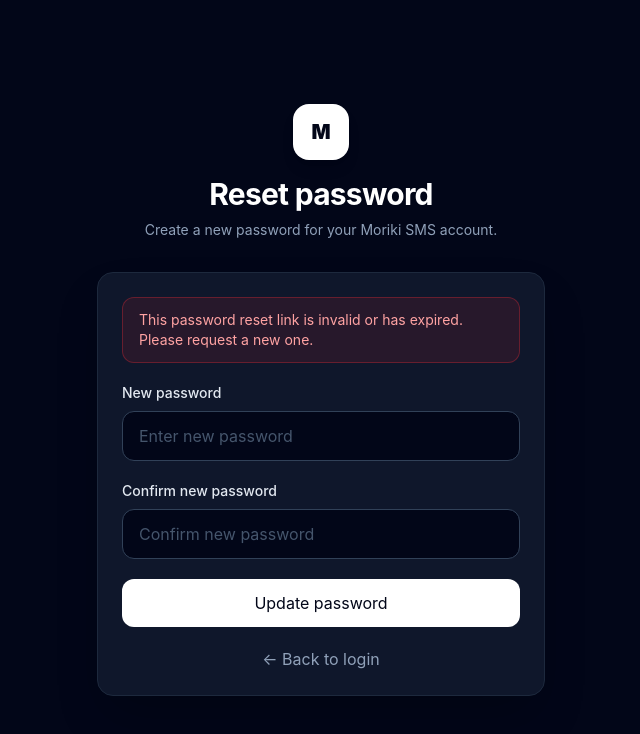
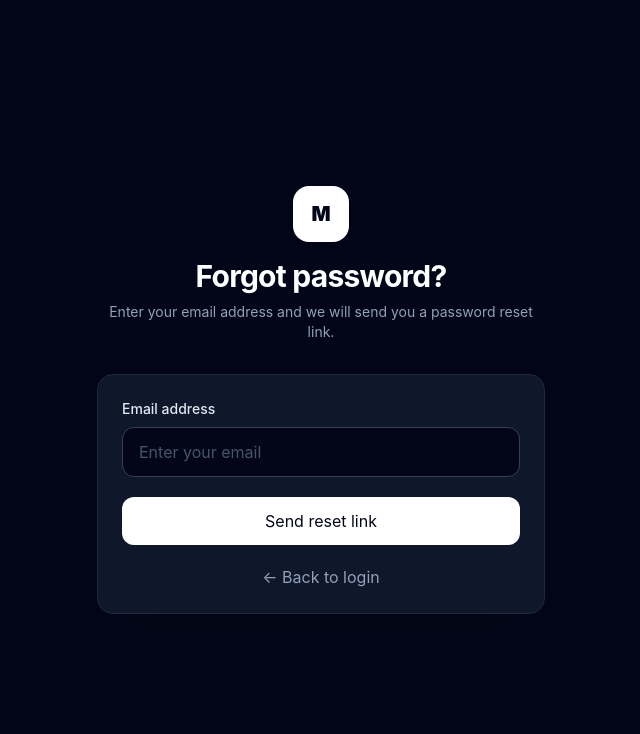
Before and after one commit to smoriki96/Moriki-SMS, a Next.js app: page /reset-password in a window 1280 px wide. Shown: the top 734 px of the page, without its empty margins (319-959 px from the left). Built offline with nearby package versions, Linux system fonts and the light colour scheme; no server answers.

Commit message:
Fix password reset flow

```diff
--- a/app/reset-password/page.tsx
+++ b/app/reset-password/page.tsx
@@ -7,29 +7,89 @@ import { supabase } from "../../lib/supabase";
 export default function ResetPasswordPage() {
   const router = useRouter();
 
+  const [email, setEmail] = useState("");
   const [password, setPassword] = useState("");
   const [confirmPassword, setConfirmPassword] = useState("");
+
   const [message, setMessage] = useState("");
-  const [messageType, setMessageType] = useState<"error" | "success">("error");
+  const [messageType, setMessageType] =
+    useState<"error" | "success">("error");
+
   const [loading, setLoading] = useState(false);
   const [checkingSession, setCheckingSession] = useState(true);
+  const [recoveryMode, setRecoveryMode] = useState(false);
 
   useEffect(() => {
     async function checkSession() {
       const { data } = await supabase.auth.getSession();
 
-      if (!data.session) {
-        setMessage(
-          "This password reset link is invalid or has expired. Please request a new one."
-        );
-        setMessageType("error");
+      if (data.session) {
+        setRecoveryMode(true);
+      } else {
+        setRecoveryMode(false);
       }
 
       setCheckingSession(false);
     }
 
     checkSession();
+
+    const {
+      data: { subscription },
+    } = supabase.auth.onAuthStateChange((event, session) => {
+      if (
+        event === "PASSWORD_RECOVERY" ||
+        event === "SIGNED_IN"
+      ) {
+        if (session) {
+          setRecoveryMode(true);
+        }
+      }
+    });
+
+    return () => {
+      subscription.unsubscribe();
+    };
   }, []);
+
+  async function handleSendResetLink(
+    e: React.FormEvent<HTMLFormElement>
+  ) {
+    e.preventDefault();
+
+    setMessage("");
+    setMessageType("error");
+
+    if (!email.trim()) {
+      setMessage("Please enter your email address.");
+      return;
+    }
+
+    setLoading(true);
+
+    const redirectTo = `${window.location.origin}/reset-password`;
+
+    const { error } =
+      await supabase.auth.resetPasswordForEmail(
+        email.trim(),
+        {
+          redirectTo,
+        }
+      );
+
+    setLoading(false);
+
+    if (error) {
+      setMessage(error.message);
+      setMessageType("error");
+      return;
+    }
+
+    setMessage(
+      "Password reset link sent. Please check your email and tap the reset link."
+    );
+    setMessageType("success");
+  }
 
   async function handleUpdatePassword(
     e: React.FormEvent<HTMLFormElement>
@@ -69,13 +129,14 @@ export default function ResetPasswordPage() {
 
     if (error) {
       setMessage(error.message);
+      setMessageType("error");
       return;
     }
 
-    setMessageType("success");
     setMessage(
       "Password updated successfully. Redirecting to login..."
     );
+    setMessageType("success");
 
     await supabase.auth.signOut();
 
@@ -89,7 +150,10 @@ export default function ResetPasswordPage() {
       <main className="min-h-screen bg-slate-950 text-white flex items-center justify-center px-6">
         <div className="text-center">
           <div className="mx-auto mb-4 h-10 w-10 animate-spin rounded-full border-4 border-slate-700 border-t-white" />
-          <p className="text-slate-400">Checking reset link...</p>
+
+          <p className="text-slate-400">
+            Loading...
+          </p>
         </div>
       </main>
     );
@@ -98,21 +162,27 @@ export default function ResetPasswordPage() {
   return (
     <main className="min-h-screen bg-slate-950 text-white flex items-center justify-center px-6">
       <div className="w-full max-w-md">
+
         <div className="mb-8 text-center">
           <div className="mb-4 inline-flex h-14 w-14 items-center justify-center rounded-2xl bg-white text-xl font-black text-slate-950 shadow-lg">
             M
           </div>
 
           <h1 className="text-3xl font-bold tracking-tight">
-            Reset password
+            {recoveryMode
+              ? "Create new password"
+              : "Forgot password?"}
           </h1>
 
           <p className="mt-2 text-sm text-slate-400">
-            Create a new password for your Moriki SMS account.
+            {recoveryMode
+              ? "Create a new password for your Moriki SMS account."
+              : "Enter your email address and we will send you a password reset link."}
           </p>
         </div>
 
         <div className="rounded-2xl border border-slate-800 bg-slate-900 p-6 shadow-2xl">
+
           {message && (
             <div
               className={`mb-5 rounded-xl border px-4 py-3 text-sm ${
@@ -125,7 +195,48 @@ export default function ResetPasswordPage() {
             </div>
           )}
 
-          <form onSubmit={handleUpdatePassword} className="space-y-5">
+          {!recoveryMode ? (
+            <form
+              onSubmit={handleSendResetLink}
+              className="space-y-5"
+            >
+              <div>
+                <label
+                  htmlFor="email"
+                  className="mb-2 block text-sm font-medium text-slate-200"
+                >
+                  Email address
+                </label>
+
+                <input
+                  id="email"
+                  type="email"
+                  value={email}
+                  onChange={(e) =>
+                    setEmail(e.target.value)
+                  }
+                  placeholder="Enter your email"
+                  autoComplete="email"
+                  disabled={loading}
+                  className="w-full rounded-xl border border-slate-700 bg-slate-950 px-4 py-3 text-white outline-none transition placeholder:text-slate-600 focus:border-white disabled:opacity-60"
+                />
+              </div>
+
+              <button
+                type="submit"
+                disabled={loading}
+                className="w-full rounded-xl bg-white px-4 py-3 font-semibold text-slate-950 transition hover:bg-slate-200 disabled:cursor-not-allowed disabled:opacity-60"
+              >
+                {loading
+                  ? "Sending reset link..."
+                  : "Send reset link"}
+              </button>
+            </form>
+          ) : (
+            <form
+              onSubmit={handleUpdatePassword}
+              className="space-y-5"
+            >
               <div>
                 <label
                   htmlFor="password"
@@ -138,7 +249,9 @@ export default function ResetPasswordPage() {
                   id="password"
                   type="password"
                   value={password}
-                onChange={(e) => setPassword(e.target.value)}
+                  onChange={(e) =>
+                    setPassword(e.target.value)
+                  }
                   placeholder="Enter new password"
                   autoComplete="new-password"
                   disabled={loading}
@@ -158,7 +271,9 @@ export default function ResetPasswordPage() {
                   id="confirmPassword"
                   type="password"
                   value={confirmPassword}
-                onChange={(e) => setConfirmPassword(e.target.value)}
+                  onChange={(e) =>
+                    setConfirmPassword(e.target.value)
+                  }
                   placeholder="Confirm new password"
                   autoComplete="new-password"
                   disabled={loading}
@@ -171,9 +286,12 @@ export default function ResetPasswordPage() {
                 disabled={loading}
                 className="w-full rounded-xl bg-white px-4 py-3 font-semibold text-slate-950 transition hover:bg-slate-200 disabled:cursor-not-allowed disabled:opacity-60"
               >
-              {loading ? "Updating password..." : "Update password"}
+                {loading
+                  ? "Updating password..."
+                  : "Update password"}
               </button>
             </form>
+          )}
 
           <button
             type="button"
```
Lines whose indentation alone changed are shown as unchanged.
